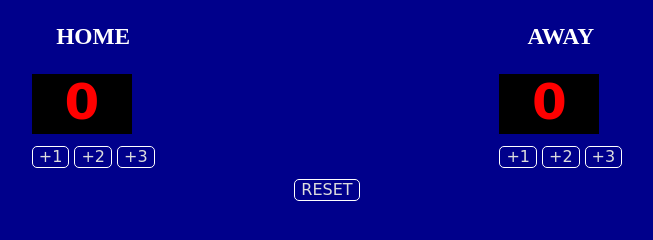
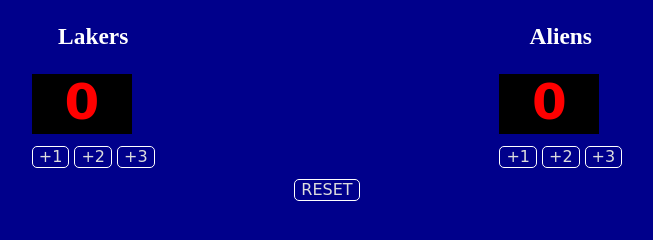
Before and after one commit to MohamedAshrafff/SimpleBasketBallCounter, a plain HTML site: page index.html in a window 1280 px wide. Shown: the full height of the page, 313-966 px from the left. Drawn offline with nearby package versions, Linux system fonts and the light colour scheme.

Commit message:
Updated Team Names

```diff
--- a/index.html
+++ b/index.html
@@ -8,7 +8,7 @@
 <body>
     <div class="container">
         <div>
-            <h3>HOME</h3>
+            <h3>Lakers</h3>
             <div id="home">0</div>
             <button class="add1" onclick="addh1()">+1</button>
             <button class="add2" onclick="addh2()">+2</button>
@@ -16,7 +16,7 @@
         </div>
         <button class="reset-btn" onclick="reset()">RESET</button>
         <div>
-            <h3>AWAY</h3>
+            <h3>Aliens</h3>
             <div id="guest">0</div>
             <button class="add1" onclick="addg1()">+1</button>
             <button class="add2" onclick="addg2()">+2</button>
```
